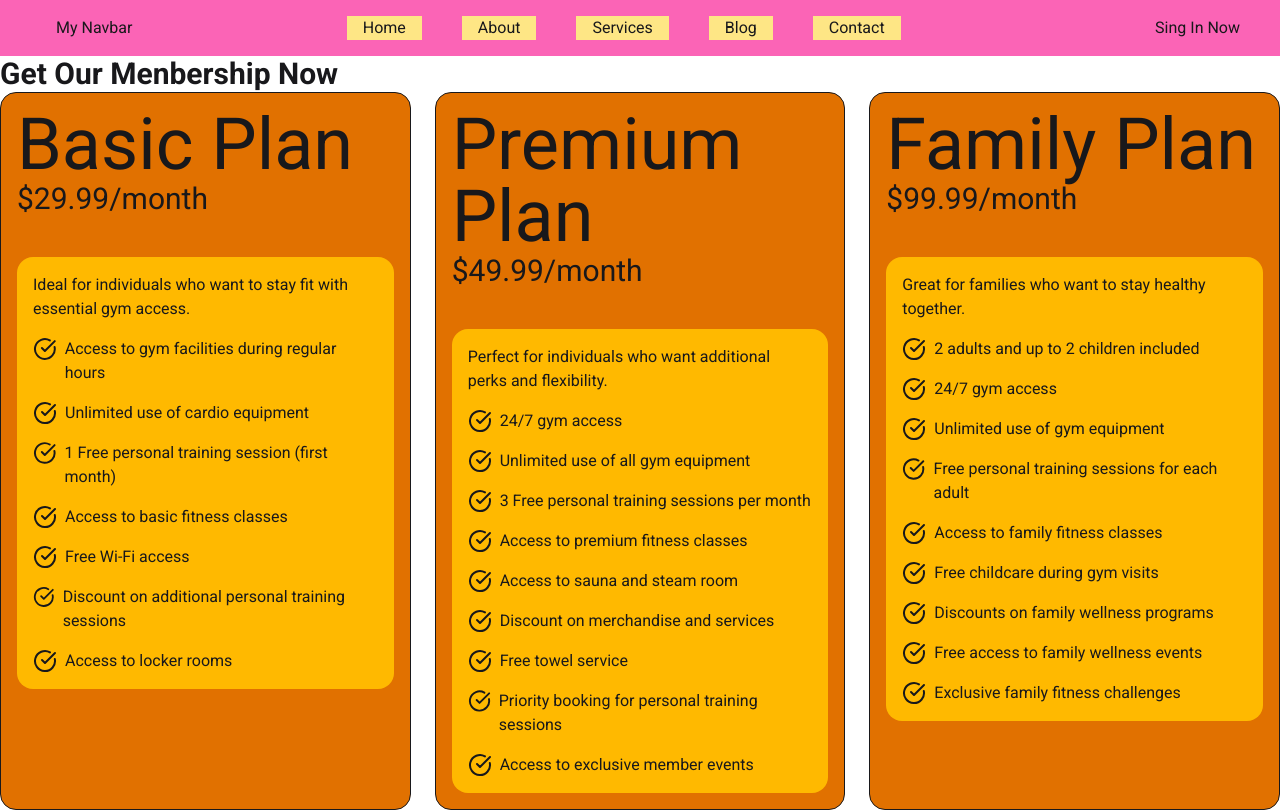
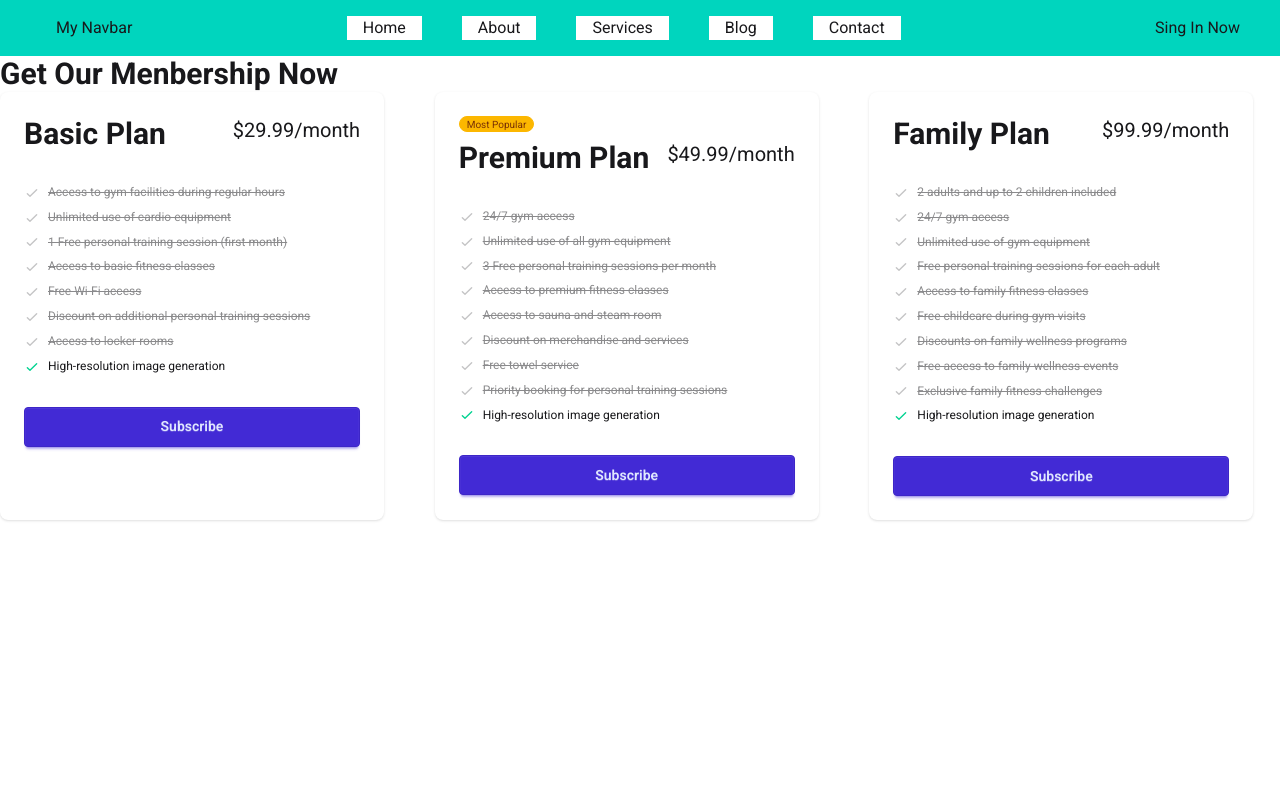
Before and after one commit to ahassh1/react-pricing-options, a React (Vite) app: page /contact in a window 1280 px wide. Built offline with nearby package versions, Linux system fonts and the light colour scheme.

Commit message:
use daisy ui pricing card to displaypricing options

```diff
--- a/public/pricingData.json
+++ b/public/pricingData.json
@@ -18,6 +18,7 @@
       "name": "Premium Plan",
       "price": "$49.99/month",
       "id": 2,
+      "popular":true,
       "description": "Perfect for individuals who want additional perks and flexibility.",
       "features": [
         "24/7 gym access",
@@ -27,8 +28,8 @@
         "Access to sauna and steam room",
         "Discount on merchandise and services",
         "Free towel service",
-        "Priority booking for personal training sessions",
-        "Access to exclusive member events"
+        "Priority booking for personal training sessions"
+
       ]
     },
     {
--- a/src/App.jsx
+++ b/src/App.jsx
@@ -3,8 +3,6 @@ import "./App.css";
 import DaisyNav from "./components/DaisyNav/DaisyNav";
 import Navbar from "./components/Navbar/Navbar";
 import PricingOptions from "./components/PricingOptions/PricingOptions";
-
-
 
 const pricingPromise = fetch('pricingData.json').then(res=>res.json());
 
--- /dev/null
+++ b/src/components/DaisyPricing/DaisyPricing.jsx
@@ -0,0 +1,34 @@
+import React from 'react';
+
+const DaisyPricing = ({pricing}) => {
+    const {name,price,features,popular}=pricing
+    return (
+        <div className="card w-96 bg-base-100 shadow-sm">
+  <div className="card-body">
+    {popular && <span className="badge badge-xs badge-warning">Most Popular</span>}
+    <div className="flex justify-between">
+      <h2 className="text-3xl font-bold">{name}</h2>
+      <span className="text-xl">{price}</span>
+    </div>
+    <ul className="mt-6 flex flex-col gap-2 text-xs">
+        {
+            features.map((feature,index) =>   <li key={index} className="opacity-50">
+        <svg xmlns="http://www.w3.org/2000/svg" className="size-4 me-2 inline-block text-base-content/50" fill="none" viewBox="0 0 24 24" stroke="currentColor"><path strokeLinecap="round" strokeLinejoin="round" strokeWidth="2" d="M5 13l4 4L19 7" /></svg>
+        <span className="line-through">{feature}</span>
+      </li>)
+        }
+      <li>
+        <svg xmlns="http://www.w3.org/2000/svg" className="size-4 me-2 inline-block text-success" fill="none" viewBox="0 0 24 24" stroke="currentColor"><path strokeLinecap="round" strokeLinejoin="round" strokeWidth="2" d="M5 13l4 4L19 7" /></svg>
+        <span>High-resolution image generation</span>
+      </li>
+
+    </ul>
+    <div className="mt-6">
+      <button className="btn btn-primary btn-block">Subscribe</button>
+    </div>
+  </div>
+</div>
+    );
+};
+
+export default DaisyPricing;
--- a/src/components/Navbar/Link.jsx
+++ b/src/components/Navbar/Link.jsx
@@ -4,7 +4,7 @@ const Link = ({ route }) => {
   return (
     <div>
       <ul>
-        <li className="lg:mr-10 px-4 bg-amber-200 "
+        <li className="lg:mr-10 px-4 bg-white "
 
         >
           <a href={route.path}>{route.name}</a>
--- a/src/components/Navbar/Navbar.jsx
+++ b/src/components/Navbar/Navbar.jsx
@@ -39,7 +39,8 @@ const Navbar = () => {
 
   return (
     <div>
-      <nav className="flex py-4 bg-pink-400 justify-between px-10 ">
+      <nav className="flex py-4 bg-teal-400
+      justify-between px-10 ">
         <span className="flex" onClick={() => setOpen(!open)}>
           {open ? (
             <X className="md:hidden"></X>
@@ -50,7 +51,7 @@ const Navbar = () => {
           <ul
             className={`md:hidden absolute duration-1000 text-black
                     ${open ? "top-10" : "-top-40"}
-                    bg-amber-200`}
+                    bg-blue-400`}
           >
             {links}
           </ul>
--- a/src/components/PricingCard/PricingCard.jsx
+++ b/src/components/PricingCard/PricingCard.jsx
@@ -6,24 +6,24 @@ const PricingCard = ({pricing}) => {
 
      const { name, price, description, features } = pricing;
     return (
-        <div className='border bg-amber-600 rounded-2xl p-4'>
+        <div className='flex flex-col border bg-blue-600 text-white rounded-2xl p-4'>
             {/* card header */}
             <div>
                 <h1 className="text-7xl">{name}</h1>
                 <h4 className='text-3xl'>{price}</h4>
             </div>
             {/* card body */}
-            <div className='bg-amber-400 p-4 rounded-2xl mt-10'>
+            <div className='bg-blue-500 shadow-2xl p-4 rounded-2xl mt-10 flex-1'>
                 <p>{description}</p>
+
                 {
-                    // features.map((feature,index)<PricingFeature Key={index} feature={feature}></PricingFeature>)
-
                     features.map((feature, index) => <PricingFeature
                         key={index}
                         feature={feature}></PricingFeature>)
                 }
 
            </div>
+           <button className='btn w-full mt-4 hover:text-white hover:bg-red-600'>Subscribe</button>
         </div>
     );
 };
--- a/src/components/PricingOptions/PricingOptions.jsx
+++ b/src/components/PricingOptions/PricingOptions.jsx
@@ -1,5 +1,6 @@
 import React, { use } from 'react';
 import PricingCard from '../PricingCard/PricingCard';
+import DaisyPricing from '../DaisyPricing/DaisyPricing';
 
 const PricingOptions = ({pricingPromise}) => {
 
@@ -8,9 +9,13 @@ const PricingOptions = ({pricingPromise}) => {
         <div>
              <h1 className='text-3xl font-bold'>Get Our Menbership Now</h1>
 
-             <div className='grid grid-cols-3 gap-6'>
+             <div className='grid md:grid-cols-2 lg:grid-cols-3 gap-6'>
+                {/* {
+                    pricingData.map(pricing => <PricingCard key={pricing.id} pricing={pricing}></PricingCard>)
+                } */}
+
                 {
-                    pricingData.map(pricing => <PricingCard key={pricing.id} pricing={pricing}></PricingCard>)
+                    pricingData.map(pricing => <DaisyPricing key={pricing.id} pricing={pricing}></DaisyPricing>)
                 }
              </div>
         </div>
```
